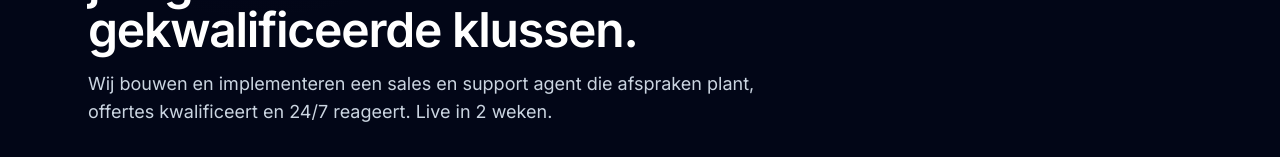
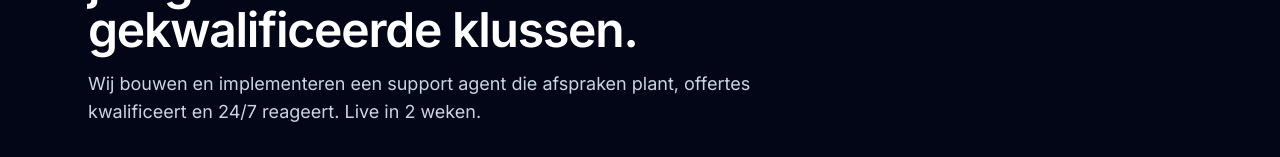
Before and after one commit to nikita1503agarwal/frontend-repo_i5dj3ilv_51dsbo, a React (Vite) app: page / in a window 1280 px wide. Shown: the part 373-530 px from the top of the page. Built offline with nearby package versions, Linux system fonts and the light colour scheme; a web font is replaced by a local one.

Commit message:
Update project prj_i5dj3ilv - 2025-11-19T13:51:43.280Z

```diff
--- a/src/App.jsx
+++ b/src/App.jsx
@@ -14,7 +14,7 @@ const copy = {
     nav: { home: 'Home', process: 'Stappen', reviews: 'Reviews', faq: 'FAQ', contact: 'Boek een call' },
     badge: 'Gespecialiseerd in installatie bedrijven',
     heroTitle: 'Vexai, AI receptionisten die jouw telefoontjes opnemen en je agenda vullen met gekwalificeerde klussen.',
-    heroSubtitle: 'Wij bouwen en implementeren een sales en support agent die afspraken plant, offertes kwalificeert en 24/7 reageert. Live in 2 weken.',
+    heroSubtitle: 'Wij bouwen en implementeren een support agent die afspraken plant, offertes kwalificeert en 24/7 reageert. Live in 2 weken.',
     ctaPrimary: 'Boek een call',
     ctaSecondary: 'Bekijk reviews',
     timeframe: 'Doorlooptijd: gemiddeld 10-14 dagen',
@@ -45,7 +45,7 @@ const copy = {
     nav: { home: 'Home', process: 'Process', reviews: 'Reviews', faq: 'FAQ', contact: 'Book a call' },
     badge: 'Specialized in HVAC',
     heroTitle: 'Vexai, AI receptionists that answer your calls and fill your schedule with qualified jobs.',
-    heroSubtitle: 'We build and deploy a sales and support agent that schedules appointments, qualifies quotes and replies 24/7. Live in 2 weeks.',
+    heroSubtitle: 'We build and deploy a support agent that schedules appointments, qualifies quotes and replies 24/7. Live in 2 weeks.',
     ctaPrimary: 'Book a call',
     ctaSecondary: 'See reviews',
     timeframe: 'Timeline: 10-14 days on average',
```
Also changed, not shown: 1 other file (tests, documents, lock files or other folders).
